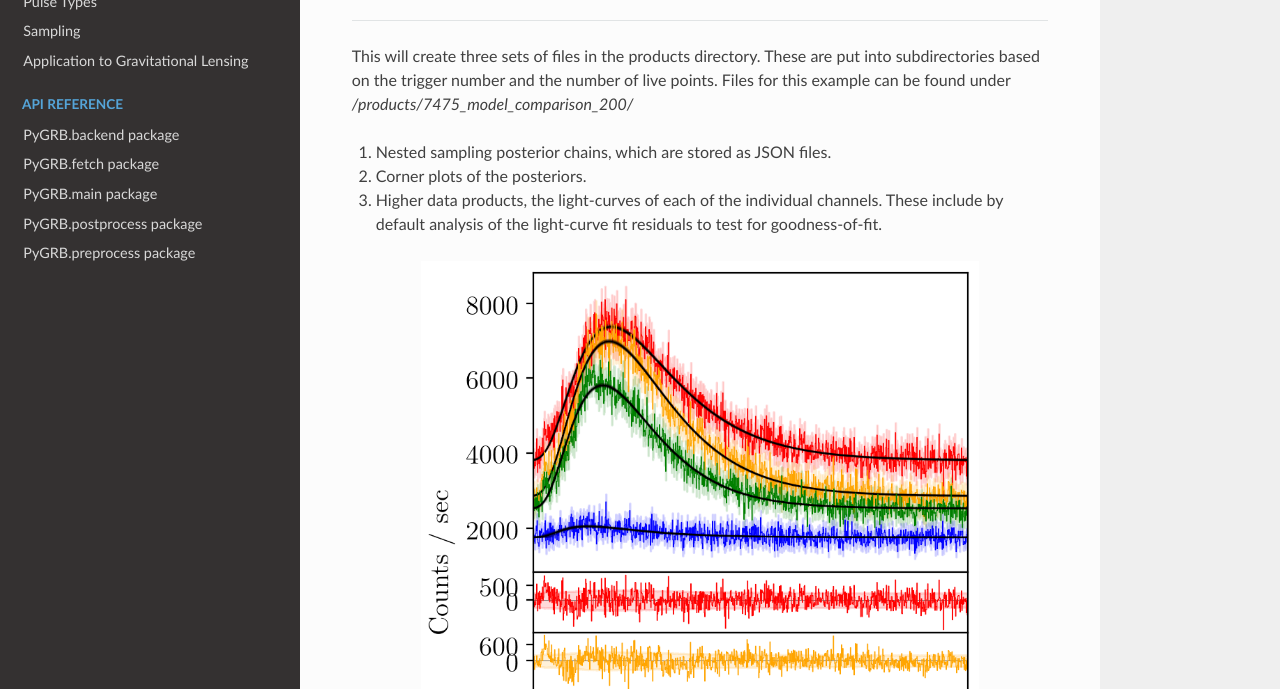
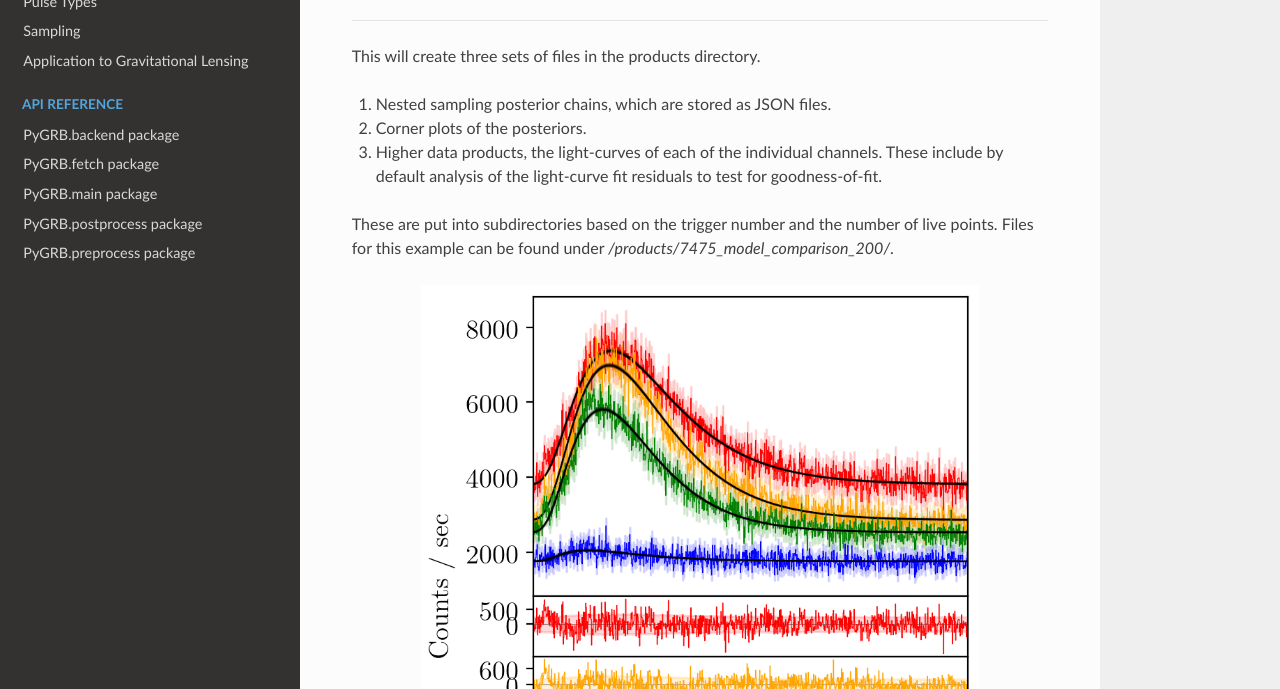
Before and after one commit to JamesPaynter/PyGRB, a Sphinx documentation site: the page built from docs/source/user/usage.rst, in a window 1280 px wide and 900 px high, scrolled down 1541 px, cut to the strip 211-900 px from the top of the window. Built offline with Sphinx 7.4.7 and the Read the Docs theme 2.0.0, drawn with Linux system fonts in a browser that asks for light colours; part of the change alters nothing that is shown.

```diff
--- a/docs/source/user/usage.rst
+++ b/docs/source/user/usage.rst
@@ -30,7 +30,7 @@ The complete script for the above tutorial is here:
 ----
 
 
-This will create three sets of files in the products directory. These are put into subdirectories based on the trigger number and the number of live points. Files for this example can be found under `/products/7475_model_comparison_200/`
+This will create three sets of files in the products directory.
 
 1.  Nested sampling posterior chains, which are stored as JSON files.
 
@@ -38,6 +38,9 @@ This will create three sets of files in the products directory. These are put in
 
 3.  Higher data products, the light-curves of each of the individual channels.
     These include by default analysis of the light-curve fit residuals to test for goodness-of-fit.
+
+
+These are put into subdirectories based on the trigger number and the number of live points. Files for this example can be found under `/products/7475_model_comparison_200/`.
 
 
 .. figure:: ../images/B_7475__d_NL200__rates_F.png
```
